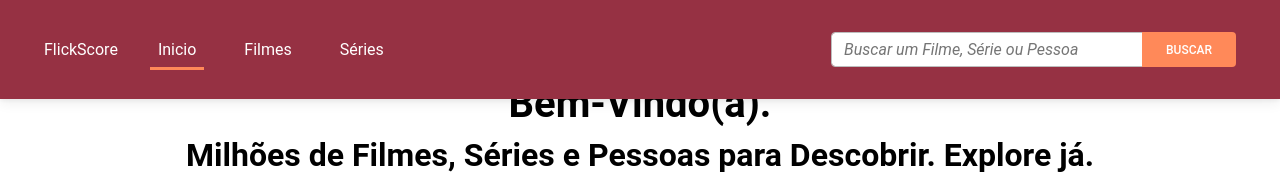
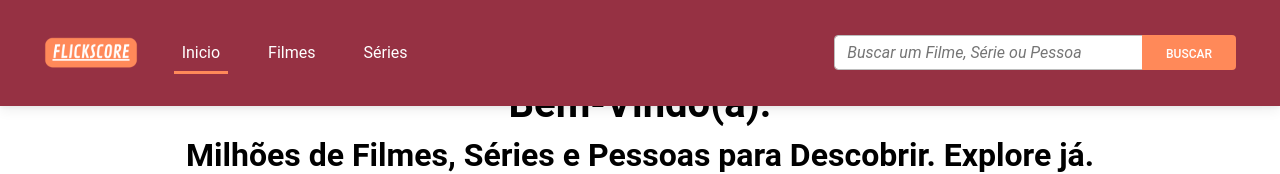
Before and after one commit to abudluan/FlickScore, a React (Vite) app: page / in a window 1280 px wide. Shown: the top 174 px of the page. Built offline with nearby package versions, Linux system fonts and the light colour scheme; no server answers.

Commit message:
feat: navbar logo added

```diff
--- a/src/components/NavigationBar/NavigationBar.jsx
+++ b/src/components/NavigationBar/NavigationBar.jsx
@@ -17,6 +17,8 @@ import {
 } from 'mdb-react-ui-kit';
 import './NavigationBar.scss';
 import { Link, NavLink } from "react-router-dom";
+
+import NavLogo from '../src/FlickScoreLogo.png';
 
 const NavigationBar = () => {
     const [showBasic, setShowBasic] = useState(false);
@@ -43,10 +45,8 @@ const NavigationBar = () => {
     return (
         <MDBNavbar fixed="top" id="NavigationBar" expand='lg' dark>
             <MDBContainer fluid>
-                <MDBNavbarBrand>
-                    <Link to="/">
-                        FlickScore
-                    </Link>
+                <MDBNavbarBrand className="navbarLogo">
+                    <img src={NavLogo}  />
                 </MDBNavbarBrand>
 
                 <MDBNavbarToggler
--- a/src/components/NavigationBar/NavigationBar.scss
+++ b/src/components/NavigationBar/NavigationBar.scss
@@ -6,6 +6,18 @@
         padding: 0;
         padding-top: 1em;
         padding-bottom: 1em;
+
+    }
+
+    .navbarLogo {
+
+        img {
+            height: 3em;
+
+            @media (max-width:1400px) {
+                height: 2em;
+            }
+        }
 
     }
 
@@ -57,7 +69,7 @@
         }
 
         .form-control:focus {
-            border-color:white;
+            border-color: white;
         }
 
         .BtnSearch {
```
Also changed, not shown: src/components/src/FlickScoreLogo.png (added).
